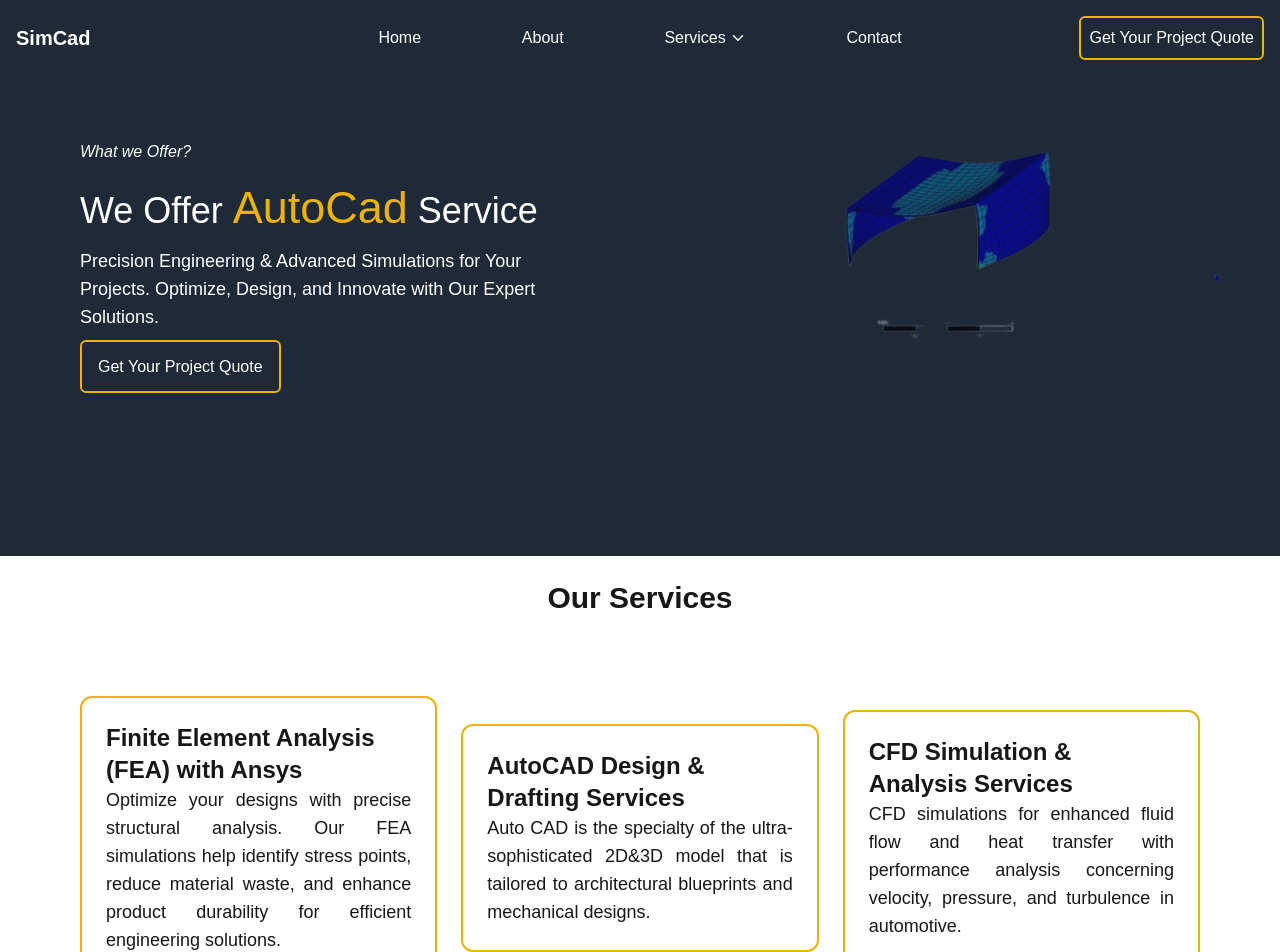
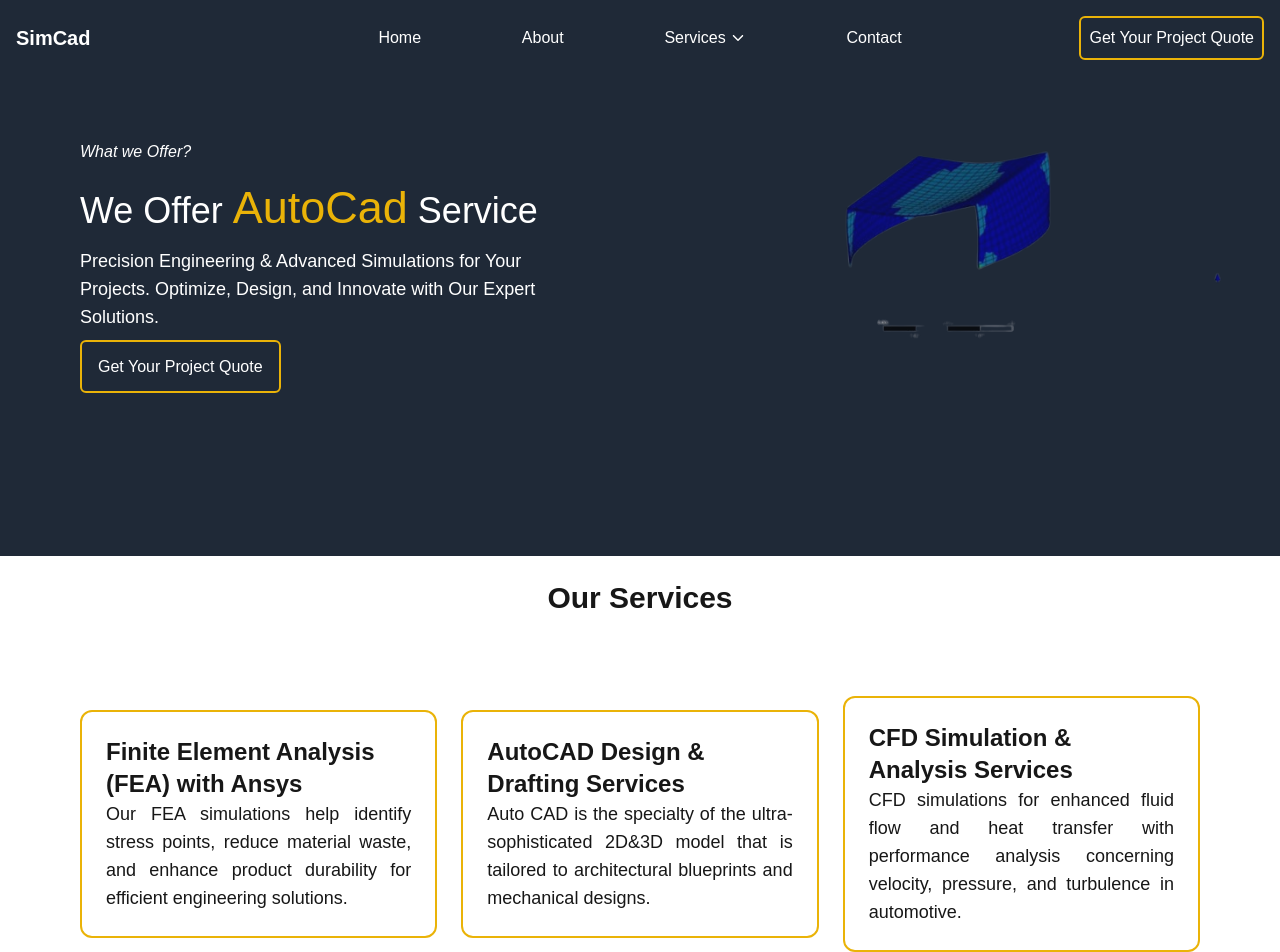
Before and after one commit to hamzabhatti143/Ingenio-Craft, a Next.js app: page / in a window 1280 px wide. Shown: the top 952 px of the page. Built offline with nearby package versions, Linux system fonts and the light colour scheme.

Commit message:
Content Update

```diff
--- a/src/app/components/ServiceCards.tsx
+++ b/src/app/components/ServiceCards.tsx
@@ -18,7 +18,7 @@ const ServiceCards = () => {
         border-2 border-yellow-500 rounded-xl hover:bg-gray-800 hover:text-white p-6 cursor-pointer'>
         <Link href={"/ansys"}>
         <h2 className='font-bold text-2xl'>Finite Element Analysis (FEA) with Ansys</h2>
-        <p className='text-lg font-medium text-justify'>Optimize your designs with precise structural analysis.
+        <p className='text-lg font-medium text-justify'>
             Our FEA simulations help identify stress points, reduce material waste,
             and enhance product durability for efficient engineering solutions.</p></Link>
         </div>
```
